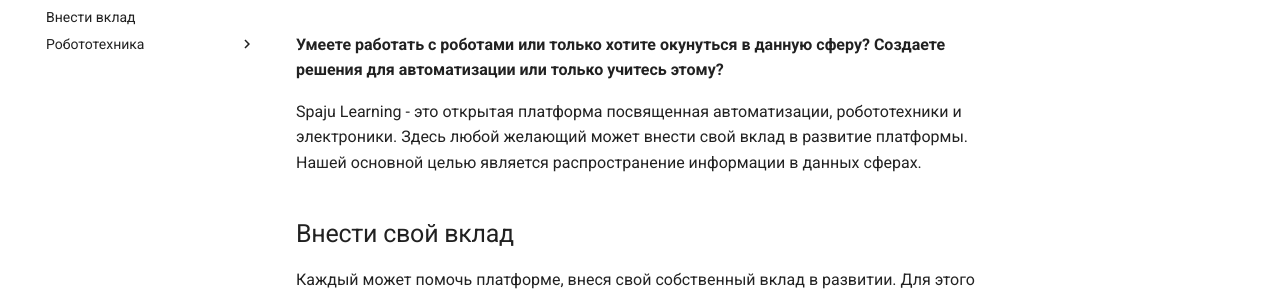
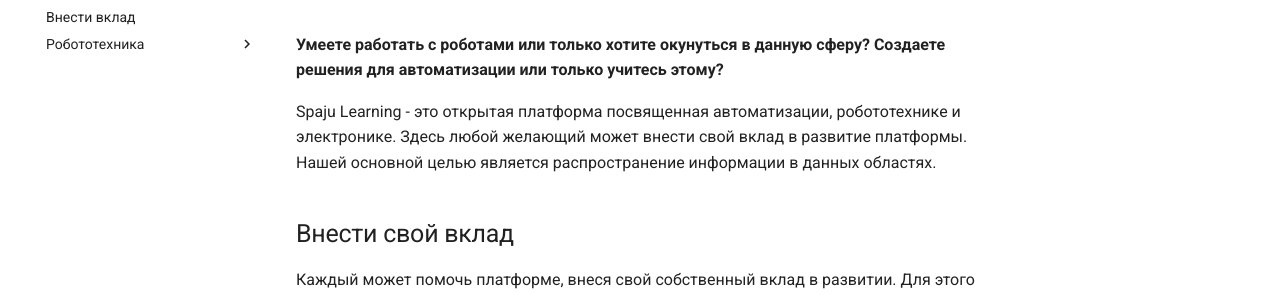
Before and after one commit to TheNameXDD/Spaju-learning, an MkDocs documentation site: the page built from docs/index.md, in a window 1280 px wide. Shown: the part 148-443 px from the top of the page. Built offline with MkDocs 1.6.1 and Material for MkDocs 9.7.7, drawn with Linux system fonts in a browser that asks for light colours; comment, search, counter and statistics services are not loaded.

Commit message:
Update index.md
Исправил некоторую орфографию

```diff
--- a/docs/index.md
+++ b/docs/index.md
@@ -2,7 +2,7 @@
 
 **Умеете работать с роботами или только хотите окунуться в данную сферу? Создаете решения для автоматизации или только учитесь этому?**
 
-Spaju Learning - это открытая платформа посвященная автоматизации, робототехники и электроники. Здесь любой желающий может внести свой вклад в развитие платформы. Нашей основной целью является распространение информации в данных сферах.
+Spaju Learning - это открытая платформа посвященная автоматизации, робототехнике и электронике. Здесь любой желающий может внести свой вклад в развитие платформы. Нашей основной целью является распространение информации в данных областях.
 
 ## Внести свой вклад
 
```
